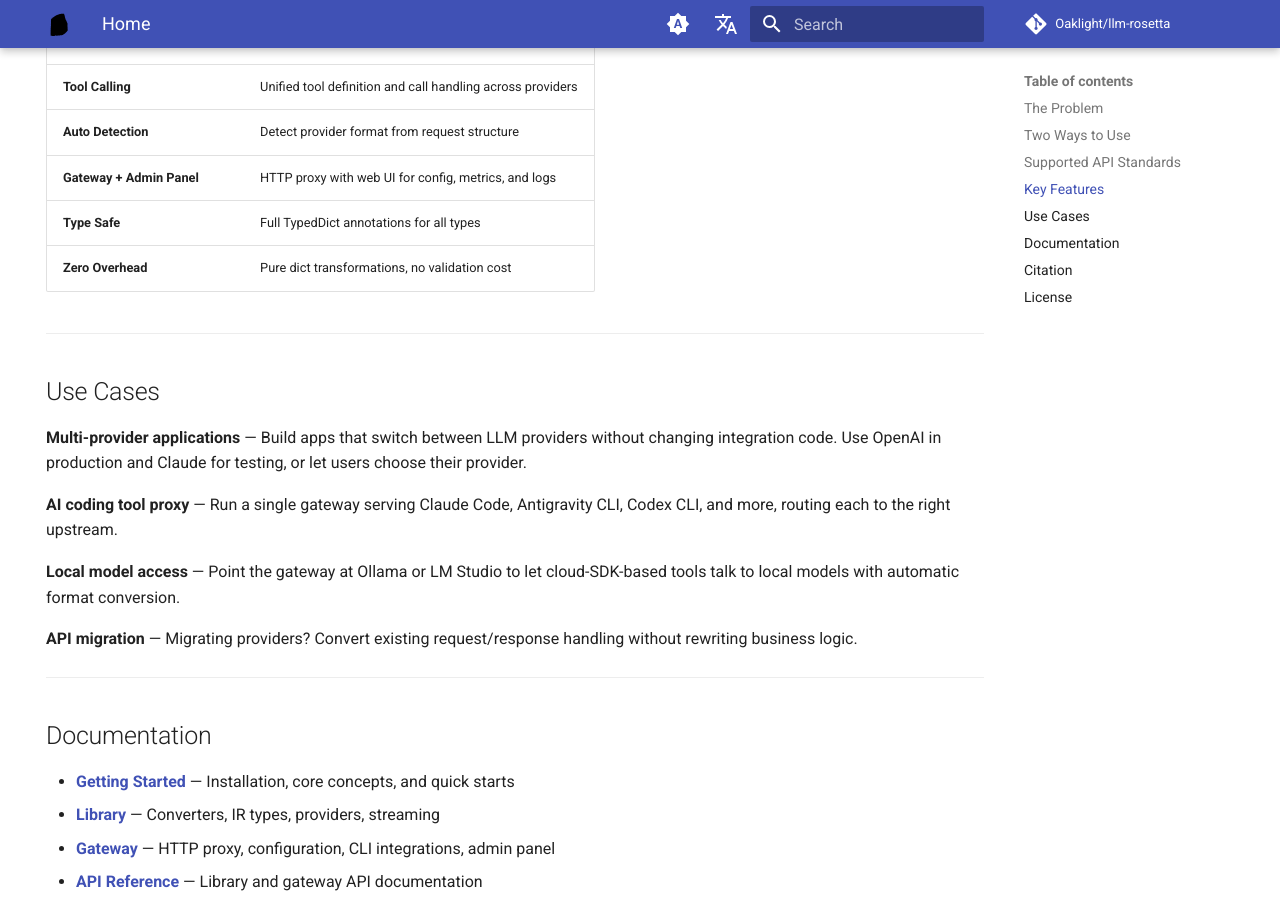
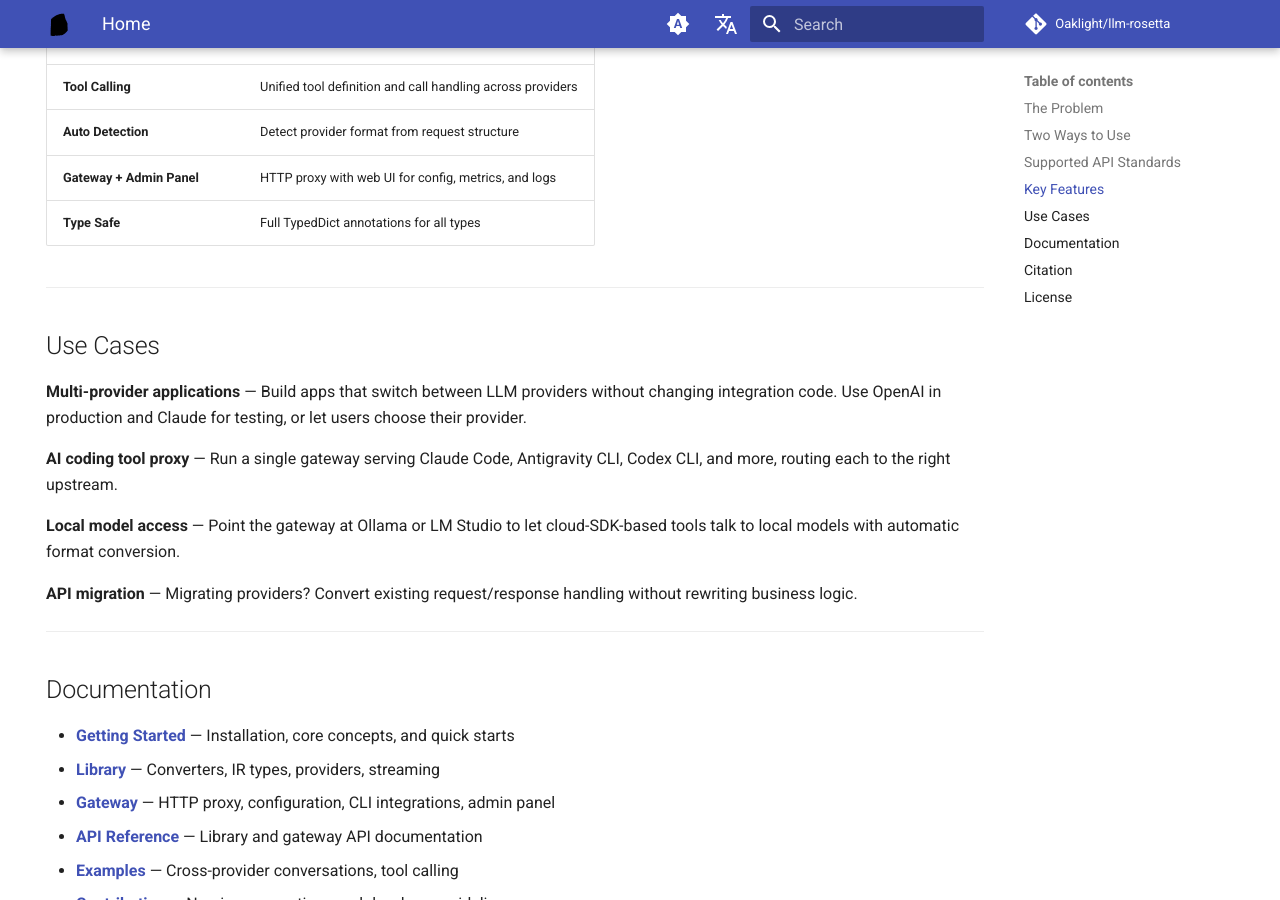
Before and after one commit to Oaklight/llm-rosetta, an MkDocs documentation site: the page built from docs/index.md, in a window 1280 px wide and 900 px high, scrolled down 1789 px. Built offline with MkDocs 1.6.1 and Material for MkDocs 9.7.7, drawn with Linux system fonts in a browser that asks for light colours; comment, search, counter and statistics services are not loaded.

Commit message:
docs: remove inaccurate zero overhead claim

```diff
--- a/docs/index.md
+++ b/docs/index.md
@@ -105,7 +105,6 @@
 | **Auto Detection** | Detect provider format from request structure |
 | **Gateway + Admin Panel** | HTTP proxy with web UI for config, metrics, and logs |
 | **Type Safe** | Full TypedDict annotations for all types |
-| **Zero Overhead** | Pure dict transformations, no validation cost |
 
 ---
 
```
